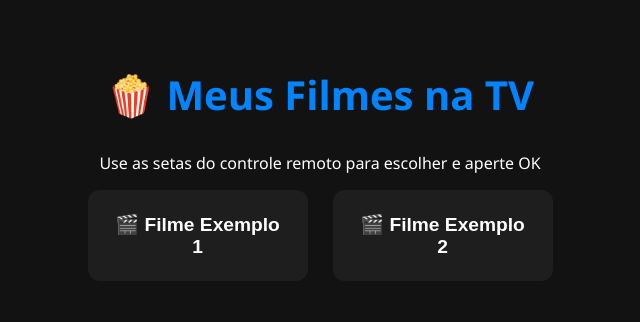
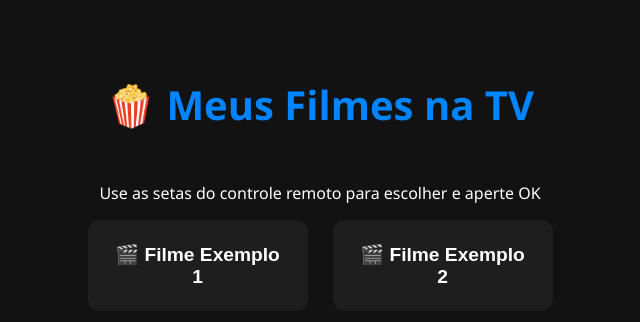
Before and after one commit to MateusZldev/Tv, a plain HTML site: page Index.html in a window 1280 px wide. Shown: the whole page, without its empty margins (320-960 px from the left). Drawn offline with Linux system fonts and the light colour scheme.

Commit message:
Adjust padding and margin in Index.html

```diff
--- a/Index.html
+++ b/Index.html
@@ -11,11 +11,11 @@
             color: #ffffff;
             font-family: 'Segoe UI', Arial, sans-serif;
             margin: 0;
-            padding: 40px;
+            padding: 50px;
             text-align: center;
         }
 
-        h1 { margin-bottom: 30px; font-size: 2.5rem; color: #0084ff; }
+        h1 { margin-bottom: 50px; font-size: 2.5rem; color: #0084ff; }
 
         /* Grade onde os filmes vão ficar alinhados */
         .grade-filmes {
```
